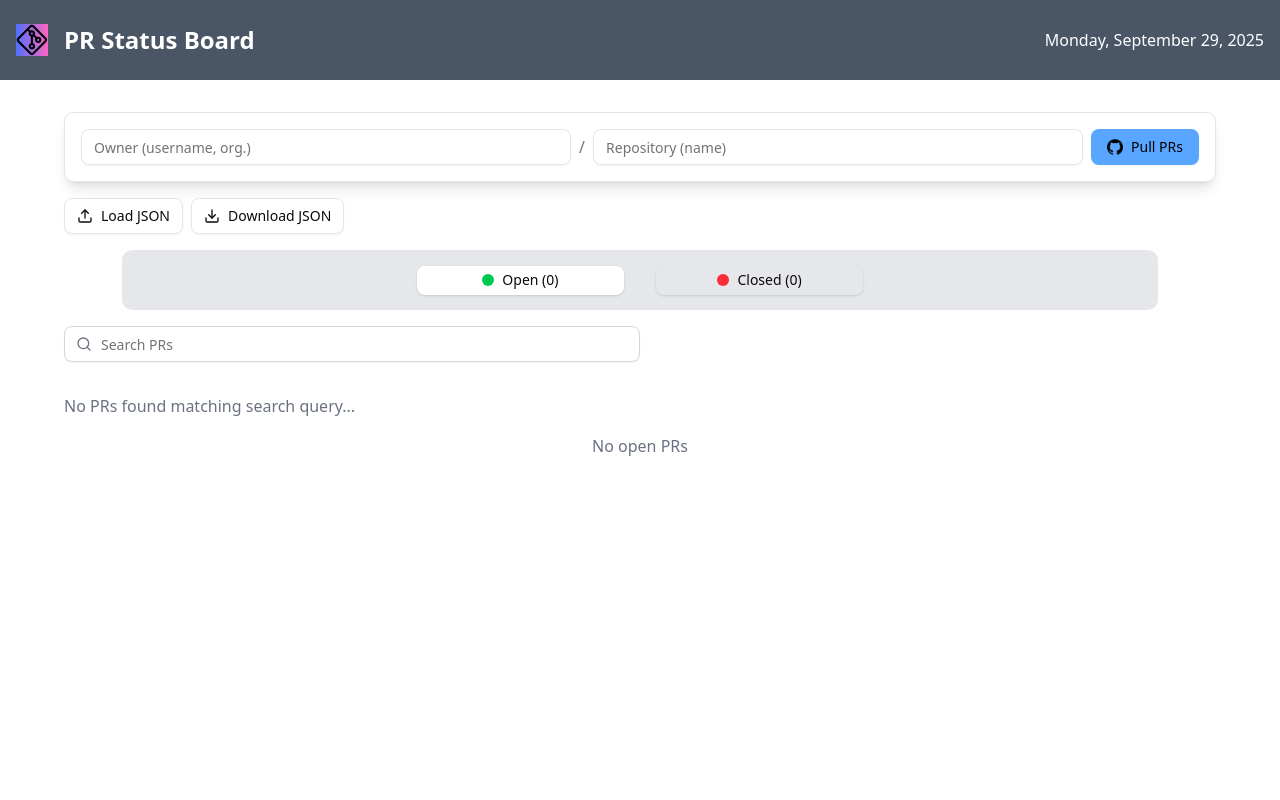
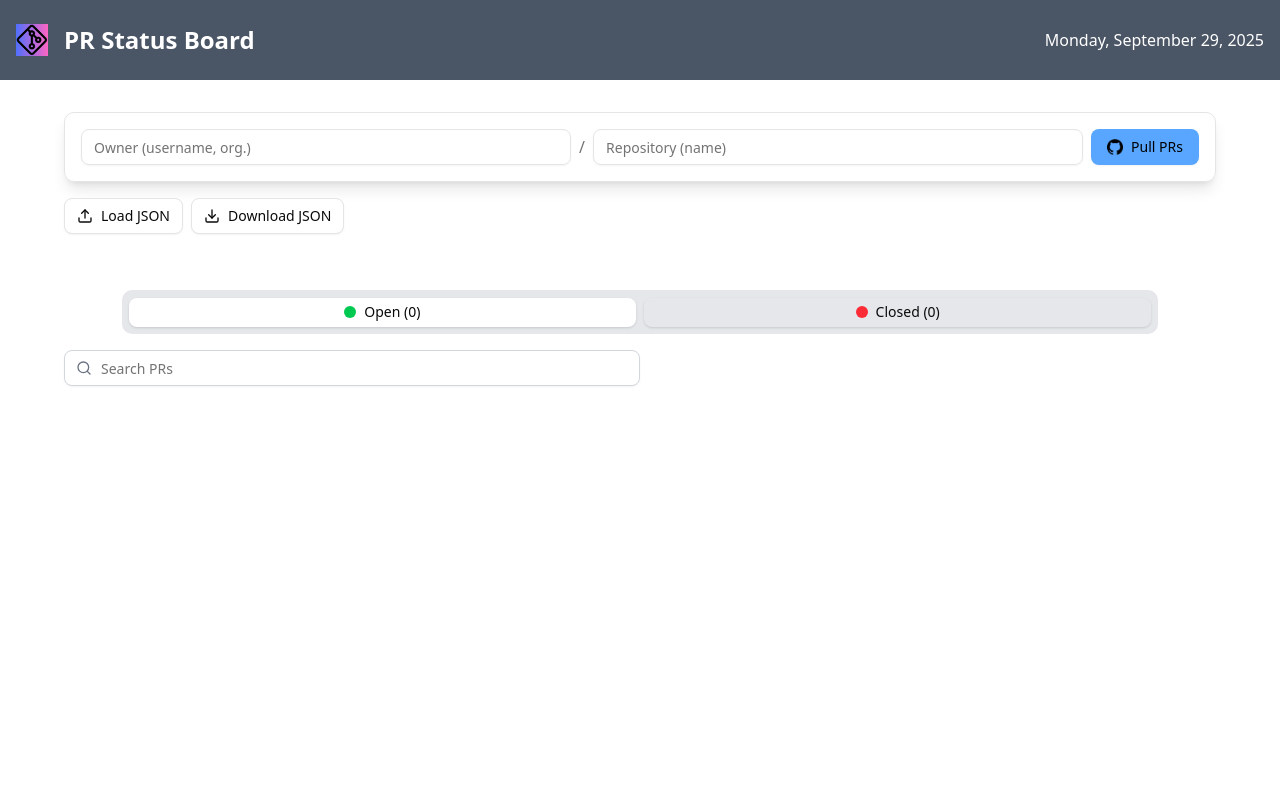
Before and after one commit to chingu-voyages/V57-tier2-team-23, a React (Vite) app: page /lookup in a window 1280 px wide. Shown: the top 800 px of the page. Built offline with nearby package versions, Linux system fonts and the light colour scheme.

Commit message:
Fix width of tabs and implement GH token

```diff
--- a/src/components/PRtabs.jsx
+++ b/src/components/PRtabs.jsx
@@ -1,4 +1,4 @@
-import React, { useState } from "react";
+import React, { useState, useEffect } from "react";
 import { Tabs, TabsList, TabsTrigger, TabsContent } from "@/components/ui/tabs";
 import { Input } from "@/components/ui/input";
 import { Button } from "@/components/ui/button";
@@ -8,32 +8,44 @@ import PRCard from "./PrCard";
 export default function PRTabs({ openPRs, closedPRs }) {
   const [openPage, setOpenPage] = useState(1);
   const [closedPage, setClosedPage] = useState(1);
-  const [search, setSearch] = React.useState("")
+  const [search, setSearch] = React.useState("");
   const itemsPerPage = 6;
 
-  const totalPagesOpen = Math.ceil(openPRs.length / itemsPerPage);
-  const displayedOpenPRs = openPRs.slice((openPage - 1) * itemsPerPage, openPage * itemsPerPage);
-  const totalPagesClosed = Math.ceil(closedPRs.length / itemsPerPage);
-  const displayedClosedPRs = closedPRs.slice((closedPage - 1) * itemsPerPage, closedPage * itemsPerPage);
-
-
-  const filteredOpenPRs = openPRs.filter(pr =>
+  const filteredOpenPRs = openPRs.filter(
+    (pr) =>
       pr.title.toLowerCase().includes(search.toLowerCase()) ||
       pr.user?.login?.toLowerCase().includes(search.toLowerCase()) ||
       pr.number?.toString().includes(search.toLowerCase())
-  )
+  );
 
-  const filteredClosedPRs = closedPRs.filter(pr =>
+  const filteredClosedPRs = closedPRs.filter(
+    (pr) =>
       pr.title.toLowerCase().includes(search.toLowerCase()) ||
       pr.user?.login?.toLowerCase().includes(search.toLowerCase()) ||
       pr.number?.toString().includes(search.toLowerCase())
-  )
+  );
+
+  const totalPagesOpen = Math.ceil(filteredOpenPRs.length / itemsPerPage);
+  const displayedOpenPRs = filteredOpenPRs.slice(
+    (openPage - 1) * itemsPerPage,
+    openPage * itemsPerPage
+  );
+  const totalPagesClosed = Math.ceil(filteredClosedPRs.length / itemsPerPage);
+  const displayedClosedPRs = filteredClosedPRs.slice(
+    (closedPage - 1) * itemsPerPage,
+    closedPage * itemsPerPage
+  );
+
+  useEffect(() => {
+    setOpenPage(1);
+    setClosedPage(1);
+  }, [search]);
 
   return (
-      <Tabs defaultValue="open" className="w-full">
+    <Tabs defaultValue="open" className="w-full pt-10">
       <div className="flex flex-col items-start">
-          <div className="flex space-between bg-gray-200 rounded-lg px-6 py-3 w-[90%] mx-auto mb-4">
-            <TabsList className="flex mx-auto bg-transparent space-x-8">
+        <div className="flex space-between bg-gray-200 rounded-lg p-1 w-[90%] mx-auto mb-4">
+          <TabsList className="flex mx-auto bg-transparent space-x-2 w-full">
             <TabsTrigger
               value="open"
               className="items-center gap-2 px-10 py-2 rounded-md data-[state=active]:bg-white shadow-sm transition"
@@ -65,105 +77,69 @@ export default function PRTabs({ openPRs, closedPRs }) {
 
       {/* Open PRs */}
       <TabsContent value="open" className="grid gap-4 lg:grid-cols-2">
-
-          {filteredOpenPRs.length === 0 ? (
-            <span className="text-gray-500">No PRs found matching search query...</span>
+        {displayedOpenPRs.length === 0 && search.trim() !== "" ? (
+          <span className="text-gray-500 col-span-full">
+            No PRs found matching search query...
+          </span>
         ) : (
-            filteredOpenPRs.map((pr) => (
-              <PRCard
-                key={pr.id}
-                pr={pr}
-              />
-              // <Card
-              //   key={pr.id}
-              //   className="hover:shadow-md border border-gray-200 transition-transform transform hover:-translate-y-1 rounded-xl"
-              // >
-              //   <CardHeader>
-              //     <CardTitle className="text-base font-semibold truncate">
-              //       #{pr.prNum} — {pr.title}
-              //     </CardTitle>
-              //   </CardHeader>
-              //   <CardContent>
-              //     <p className="text-sm text-gray-600">By {pr.owner}</p>
-              //     <p className="text-sm text-gray-600">
-              //       Assignees: {pr.assignees.join(", ")}
-              //     </p>
-              //     <p className="text-sm text-gray-500 mt-1">{pr.lastAction}</p>
-              //   </CardContent>
-              // </Card>
-            ))
+          displayedOpenPRs.map((pr) => <PRCard key={pr.id} pr={pr} />)
         )}
 
-          { displayedOpenPRs.length > 0 ? (
-            displayedOpenPRs.map((pr) => {
-              return <PRCard
-                key={pr.id}
-                pr={pr}
-              />
-            })
-          ) : (
-            <p className="text-center text-gray-500 col-span-full">No open PRs</p>
-          )
-          }
         {totalPagesOpen > 1 && (
           <div className="flex justify-center mt-4 col-span-full">
-              <Button onClick={() => setOpenPage(Math.max(1, openPage - 1))} disabled={openPage === 1}>Prev</Button>
-              <span className="mx-4">{openPage} / {totalPagesOpen}</span>
-              <Button onClick={() => setOpenPage(Math.min(totalPagesOpen, openPage + 1))} disabled={openPage === totalPagesOpen}>Next</Button>
+            <Button
+              onClick={() => setOpenPage(Math.max(1, openPage - 1))}
+              disabled={openPage === 1}
+            >
+              Prev
+            </Button>
+            <span className="mx-4">
+              {openPage} / {totalPagesOpen}
+            </span>
+            <Button
+              onClick={() =>
+                setOpenPage(Math.min(totalPagesOpen, openPage + 1))
+              }
+              disabled={openPage === totalPagesOpen}
+            >
+              Next
+            </Button>
           </div>
         )}
       </TabsContent>
 
       {/* Closed PRs */}
       <TabsContent value="closed" className="grid gap-4 lg:grid-cols-2">
-
-          {filteredClosedPRs.length === 0 ? (
-            <span className="text-gray-500">No PRs found matching search query...</span>
+        {displayedClosedPRs.length === 0 && search.trim() !== "" ? (
+          <span className="text-gray-500 col-span-full">
+            No PRs found matching search query...
+          </span>
         ) : (
-            filteredClosedPRs.map((pr) => (
-              <PRCard
-                key={pr.id}
-                pr={pr}
-              />
-              // <Card
-              //   key={pr.id}
-              //   className="hover:shadow-md border border-gray-200 transition-transform transform hover:-translate-y-1 rounded-xl"
-              // >
-              //   <CardHeader>
-              //     <CardTitle className="text-base font-semibold truncate">
-              //       #{pr.prNum} — {pr.title}
-              //     </CardTitle>
-              //   </CardHeader>
-              //   <CardContent>
-              //     <p className="text-sm text-gray-600">By {pr.owner}</p>
-              //     <p className="text-sm text-gray-600">
-              //       Assignees: {pr.assignees.join(", ")}
-              //     </p>
-              //     <p className="text-sm text-gray-500 mt-1">{pr.lastAction}</p>
-              //   </CardContent>
-              // </Card>
-            ))
+          displayedClosedPRs.map((pr) => <PRCard key={pr.id} pr={pr} />)
         )}
 
-          { displayedClosedPRs.length > 0 ? (
-            displayedClosedPRs.map((pr) => {
-              return <PRCard
-                key={pr.id}
-                pr={pr}
-              />
-            })
-          ) : (
-            <p className="text-center text-gray-500 col-span-full">No closed PRs</p>
-          )
-          }
         {totalPagesClosed > 1 && (
           <div className="flex justify-center mt-4 col-span-full">
-              <Button onClick={() => setClosedPage(Math.max(1, closedPage - 1))} disabled={closedPage === 1}>Prev</Button>
-              <span className="mx-4">{closedPage} / {totalPagesClosed}</span>
-              <Button onClick={() => setClosedPage(Math.min(totalPagesClosed, closedPage + 1))} disabled={closedPage === totalPagesClosed}>Next</Button>
+            <Button
+              onClick={() => setClosedPage(Math.max(1, closedPage - 1))}
+              disabled={closedPage === 1}
+            >
+              Prev
+            </Button>
+            <span className="mx-4">
+              {closedPage} / {totalPagesClosed}
+            </span>
+            <Button
+              onClick={() =>
+                setClosedPage(Math.min(totalPagesClosed, closedPage + 1))
+              }
+              disabled={closedPage === totalPagesClosed}
+            >
+              Next
+            </Button>
           </div>
         )}
       </TabsContent>
     </Tabs>
-  )
+  );
 }
--- a/src/components/PrCard.jsx
+++ b/src/components/PrCard.jsx
@@ -16,7 +16,6 @@ import {
 } from "lucide-react";
 
 const PRCard = ({ pr, repo }) => {
-  const token = "" // Add your GitHub token here
   const [eventData, setEventData] = useState([])
 
   useEffect(() => {
@@ -27,7 +26,7 @@ const PRCard = ({ pr, repo }) => {
       try {
         const response = await fetch(`https://api.github.com/repos/${repo.owner}/${repo.repo}/issues/${pr.number}/timeline`, {
             headers: {
-              Authorization: `Bearer ${token}`,
+              Authorization: `Bearer ${import.meta.env.VITE_GH_TOKEN}`,
               Accept: "application/vnd.github.v3+json"
           }
         }
--- a/src/pages/LookupPage.jsx
+++ b/src/pages/LookupPage.jsx
@@ -1,10 +1,9 @@
-import React, { useState, useRef } from "react";
-import GitHubLogo from "../assets/images/github.png";
 import { Button } from "@/components/ui/button";
 import { Input } from "@/components/ui/input";
+import { Download, RefreshCw, Upload } from "lucide-react";
+import { useRef, useState } from "react";
 import { toast } from "sonner";
-import { Download, RefreshCw, Upload } from "lucide-react";
-import PRCard from "../components/PrCard";
+import GitHubLogo from "../assets/images/github.png";
 import PRTabs from "../components/PRtabs";
 
 const LookupPage = () => {
@@ -14,7 +13,7 @@ const LookupPage = () => {
 
   const fileInputRef = useRef(null);
 
-  const openPRs = prData.filter((pr) => pr.state === "open")
+  const openPRs = prData.filter((pr) => pr.state === "open");
   const closedPRs = prData.filter((pr) => pr.state === "closed");
 
   // Handles Fetching PR Data from GitHub API when clicked
@@ -31,10 +30,22 @@ const LookupPage = () => {
     try {
       const [openPRs, closedPRs] = await Promise.all([
         fetch(
-          `https://api.github.com/repos/${repo.owner}/${repo.repo}/pulls?state=open`
+          `https://api.github.com/repos/${repo.owner}/${repo.repo}/pulls?state=open`,
+          {
+            headers: {
+              Authorization: `Bearer ${import.meta.env.VITE_GH_TOKEN}`,
+              Accept: "application/vnd.github.v3+json",
+            },
+          }
         ),
         fetch(
-          `https://api.github.com/repos/${repo.owner}/${repo.repo}/pulls?state=closed`
+          `https://api.github.com/repos/${repo.owner}/${repo.repo}/pulls?state=closed`,
+          {
+            headers: {
+              Authorization: `Bearer ${import.meta.env.VITE_GH_TOKEN}`,
+              Accept: "application/vnd.github.v3+json",
+            },
+          }
         ),
       ]);
 
@@ -48,7 +59,6 @@ const LookupPage = () => {
       setPrData([...openPRsData, ...closedPRsData]);
 
       toast.success("PRs fetched successfully!");
-
     } catch (error) {
       console.error("Error fetching PRs:", error);
       toast.error("An error occurred while fetching PRs.");
@@ -115,7 +125,6 @@ const LookupPage = () => {
     e.target.value = "";
   };
 
-
   // Triggers the hidden file input click
   const triggerFileInput = () => {
     fileInputRef.current?.click();
@@ -181,10 +190,7 @@ const LookupPage = () => {
 
         {/* PR Tabs Component */}
         <div>
-          <PRTabs
-            openPRs={prData.filter(pr => pr.state === 'open')}
-            closedPRs={prData.filter(pr => pr.state === 'closed')}
-          />
+          <PRTabs openPRs={openPRs} closedPRs={closedPRs} />
         </div>
       </div>
     </div>
```
Lines whose indentation alone changed are shown as unchanged.
